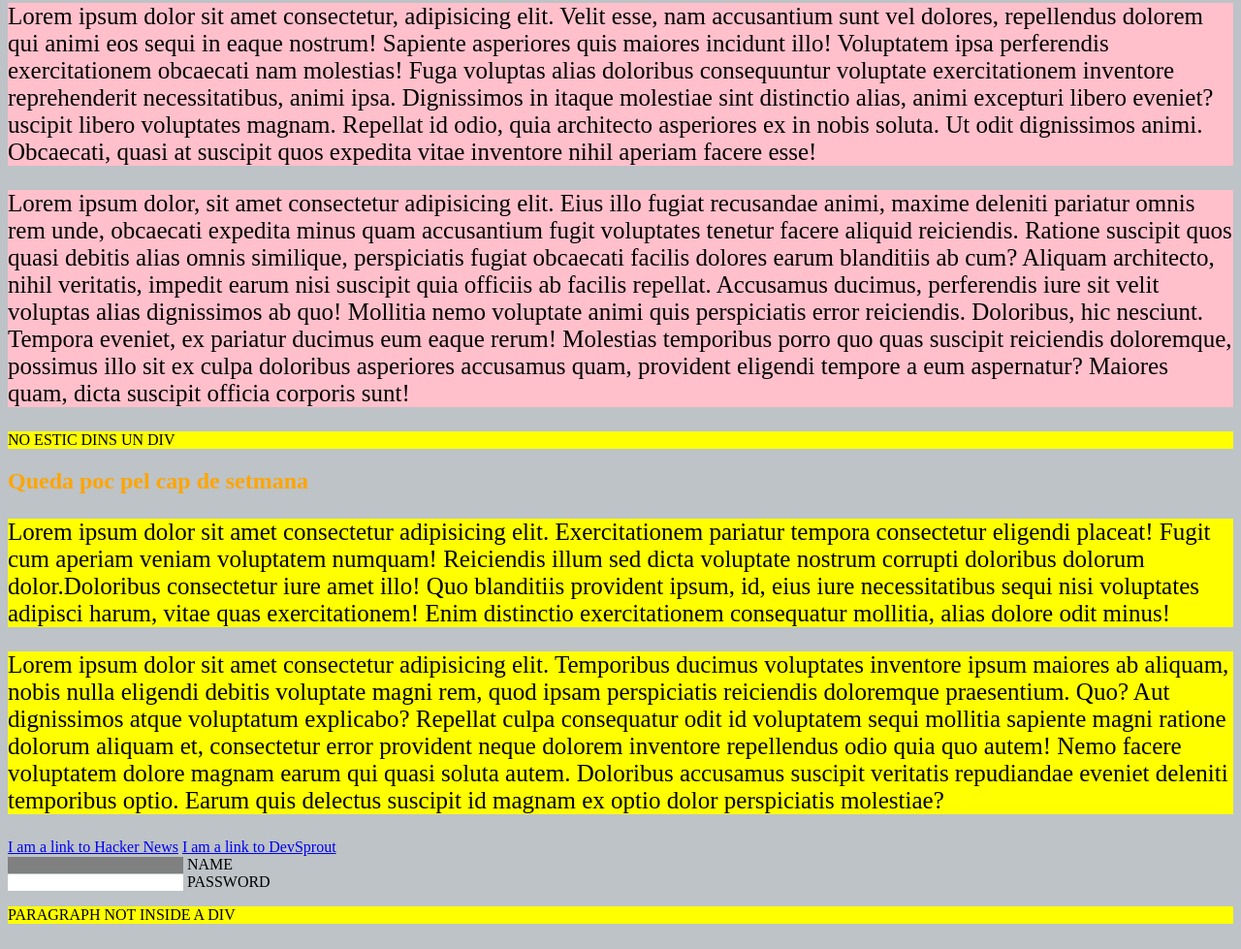
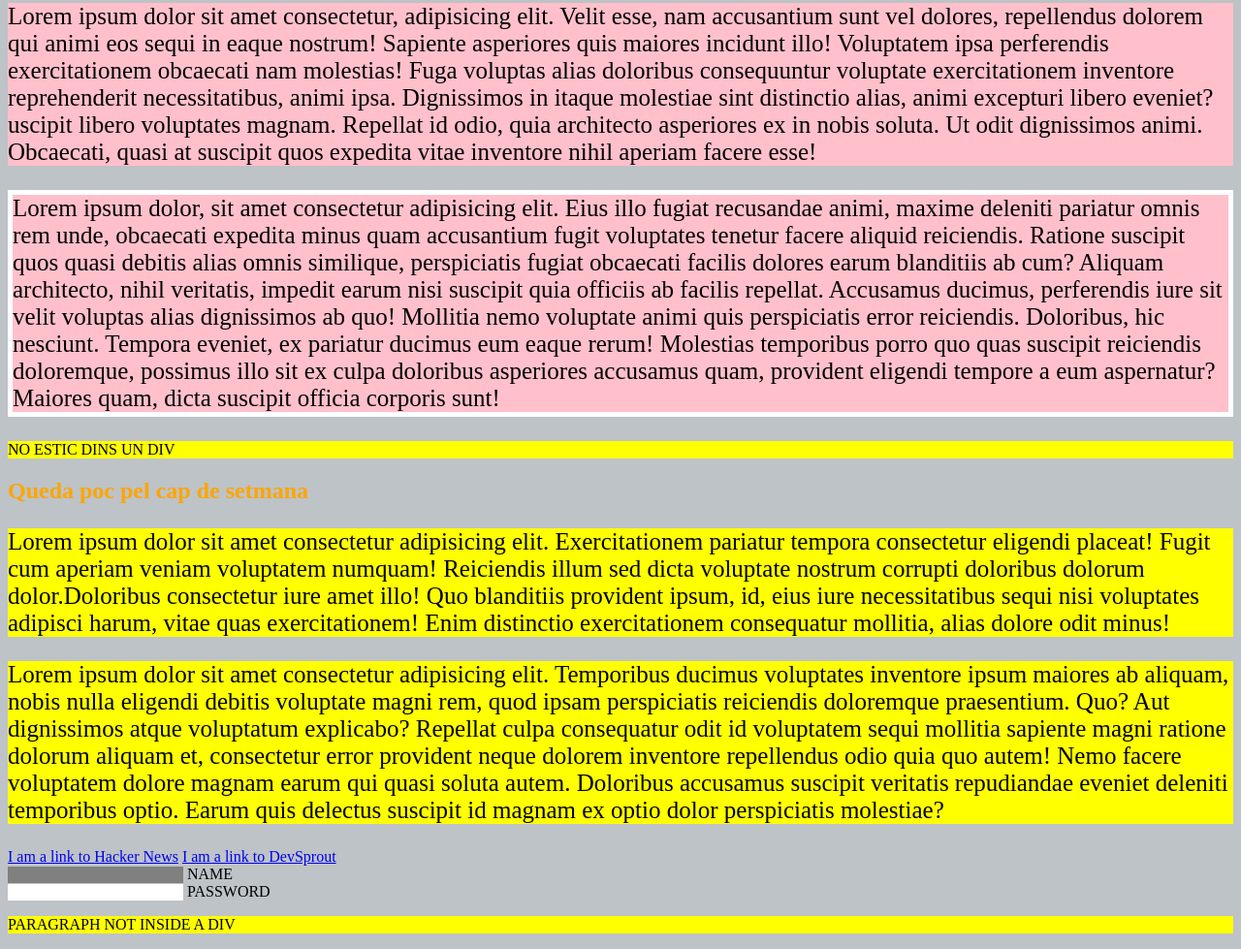
Before and after one commit to jcacerescesliceu/primer_proyecto, a plain HTML site: page aplicarstyles.html in a window 1280 px wide. Shown: the part 1287-2266 px from the top of the page at 97% size. Drawn offline with Linux system fonts and the light colour scheme.

Commit message:
solid aplicado

```diff
--- a/css/aplicarstyles.css
+++ b/css/aplicarstyles.css
@@ -42,6 +42,10 @@ div:nth-of-type(3) p{
     background-color: pink;
 }
 
+div:nth-of-type(3) p:nth-of-type(2){
+    border: 5px white solid;
+}
+
 div:nth-of-type(3) em{
     color: white;
     font-size: 20px;
```
